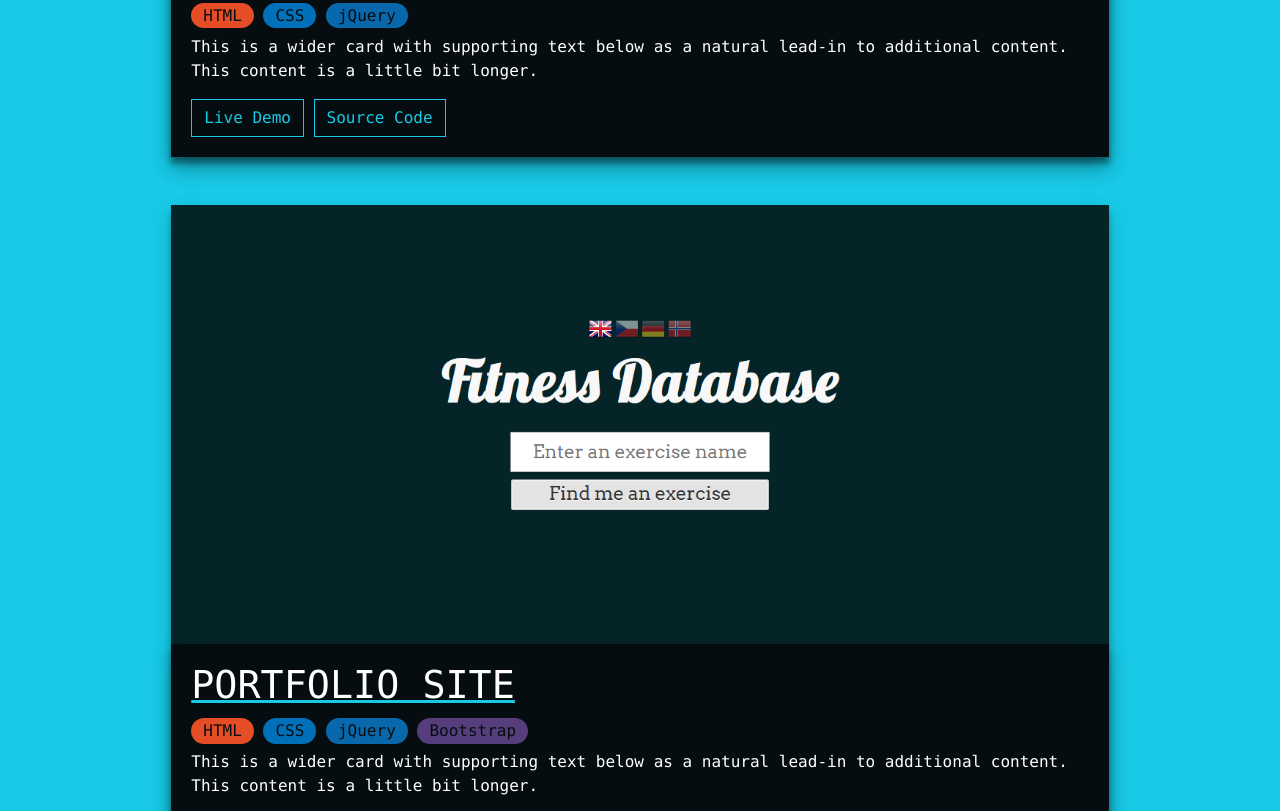
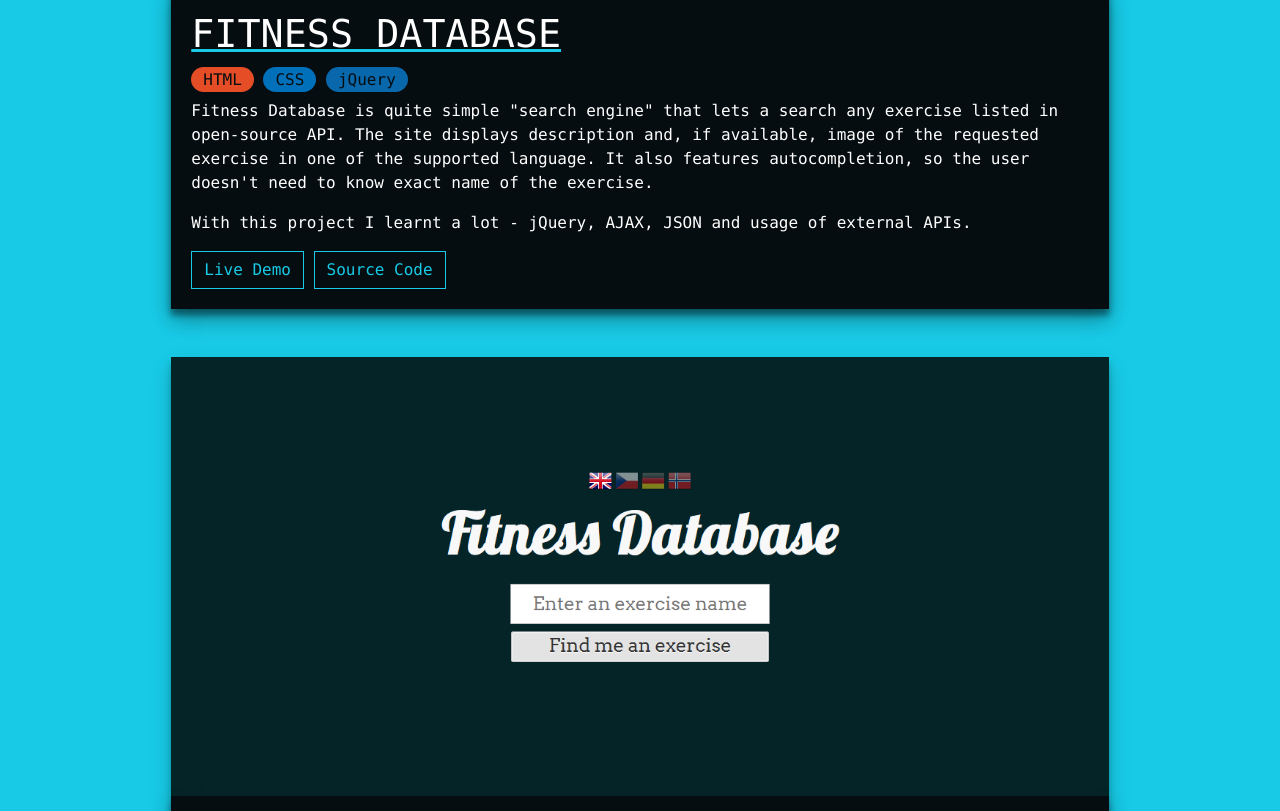
Before and after one commit to oskarwilczynski/portfolio-site, a plain HTML site: page index.html in a window 1280 px wide. Shown: the part 2801-3612 px from the top of the page. Drawn offline with nearby package versions, Linux system fonts and the light colour scheme.

Commit message:
Description of projects finished

```diff
--- a/index.html
+++ b/index.html
@@ -119,7 +119,8 @@
                 <button type="button" class="btn btn-primary projects-btn-top" style="background-color: #E44D26;">HTML</button>
                 <button type="button" class="btn btn-primary projects-btn-top" style="background-color: #0170BA;">CSS</button>
                 <button type="button" class="btn btn-primary projects-btn-top" style="background-color: #F0DA50;">JavaScript</button>
-                <p class="card-text">Pomodoro Timer was my first project ever. I built it with pure HTML, CSS and JavaScript - no frameworks, no libraries. It was quite important to me to get confident in basics before moving further. </p>
+                <p class="card-text">Pomodoro Timer was my first project ever. I built it with pure HTML, CSS and JavaScript - no frameworks, no libraries. It was very important to me to get confident with basics, and fully understand them, before moving further, to jQuery and Bootstrap for example.</p>
+                <p class="card-text">The timer is capable of saving desired time on each mode before starting the clock and has a pause function. Also, the app is fully responsive and functional on all devices.</p>
                 <button type="button" class="btn btn-outline-primary projects-btn-bottom">Live Demo</button>
                 <button type="button" class="btn btn-outline-primary projects-btn-bottom">Source Code</button>
             </div>
@@ -131,7 +132,8 @@
                 <button type="button" class="btn btn-primary projects-btn-top" style="background-color: #E44D26;">HTML</button>
                 <button type="button" class="btn btn-primary projects-btn-top" style="background-color: #0170BA;">CSS</button>
                 <button type="button" class="btn btn-primary projects-btn-top" style="background-color: #0868AB;">jQuery</button>
-                <p class="card-text">This is a wider card with supporting text below as a natural lead-in to additional content. This content is a little bit longer.</p>
+                <p class="card-text">Fitness Database is quite simple "search engine" that lets a search any exercise listed in open-source API. The site displays description and, if available, image of the requested exercise in one of the supported language. It also features autocompletion, so the user doesn't need to know exact name of the exercise.</p>
+                <p class="card-text">With this project I learnt a lot - jQuery, AJAX, JSON and usage of external APIs.</p>
                 <button type="button" class="btn btn-outline-primary projects-btn-bottom">Live Demo</button>
                 <button type="button" class="btn btn-outline-primary projects-btn-bottom">Source Code</button>
             </div>
@@ -144,7 +146,7 @@
                 <button type="button" class="btn btn-primary projects-btn-top" style="background-color: #0170BA;">CSS</button>
                 <button type="button" class="btn btn-primary projects-btn-top" style="background-color: #0868AB;">jQuery</button>
                 <button type="button" class="btn btn-primary projects-btn-top" style="background-color: #563D7C;">Bootstrap</button>
-                <p class="card-text">This is a wider card with supporting text below as a natural lead-in to additional content. This content is a little bit longer.</p>
+                <p class="card-text">After two projects and getting more and more confident with the most popular techologies and programming in general, I decided that it's time for creating a portfolio site. Built with Bootstrap and little bit of jQuery serves as a presentation of my skills and personal projects.</p>
                 <button type="button" class="btn btn-outline-primary projects-btn-bottom">Live Demo</button>
                 <button type="button" class="btn btn-outline-primary projects-btn-bottom">Source Code</button>
             </div>
--- a/styles/main.css
+++ b/styles/main.css
@@ -221,7 +221,7 @@ h2 {
 */
 
 #projects {
-    height: 170vw;
+    height: 185vw;
     background-color: #18CAE6;
 }
 
```
